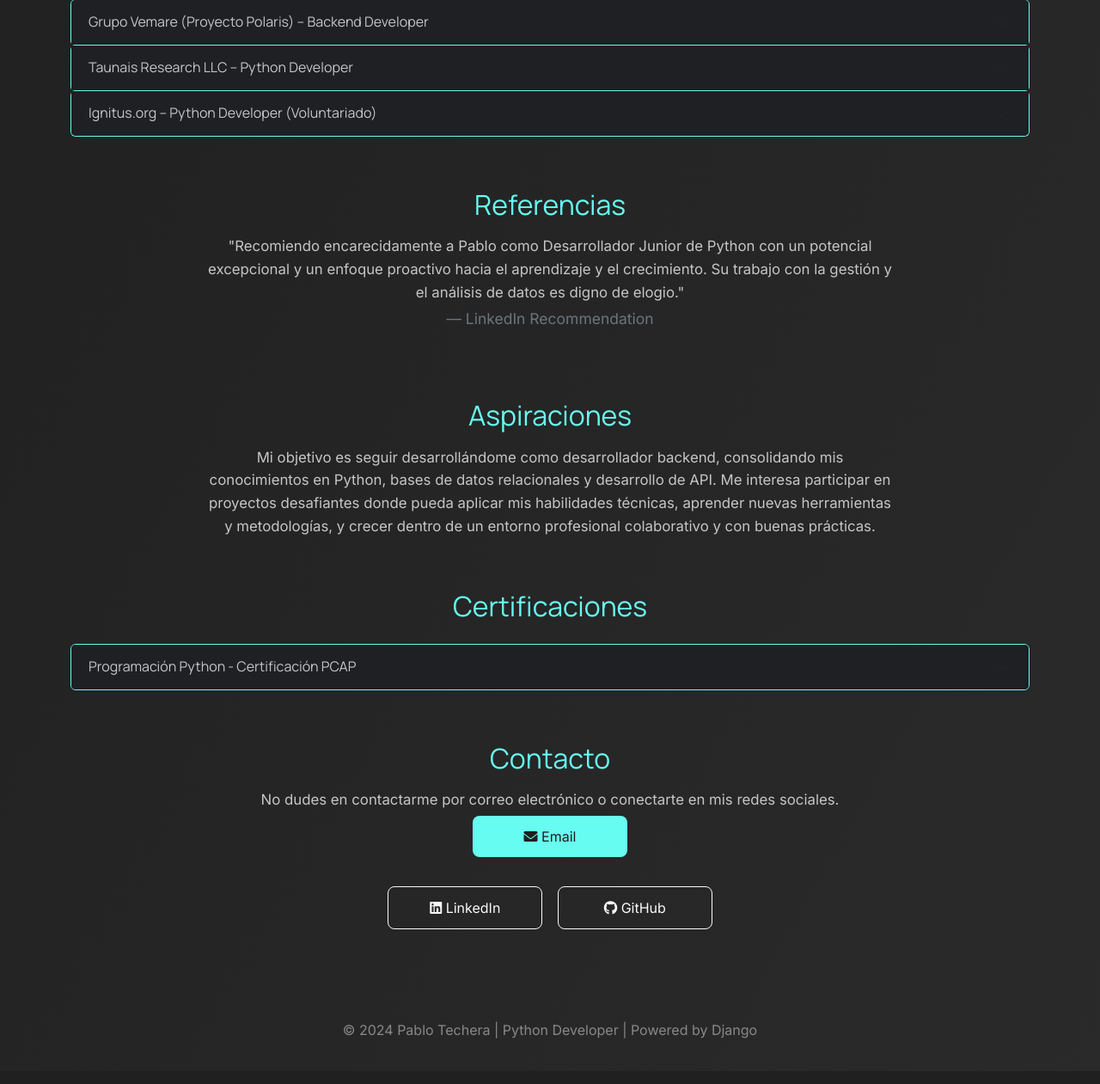
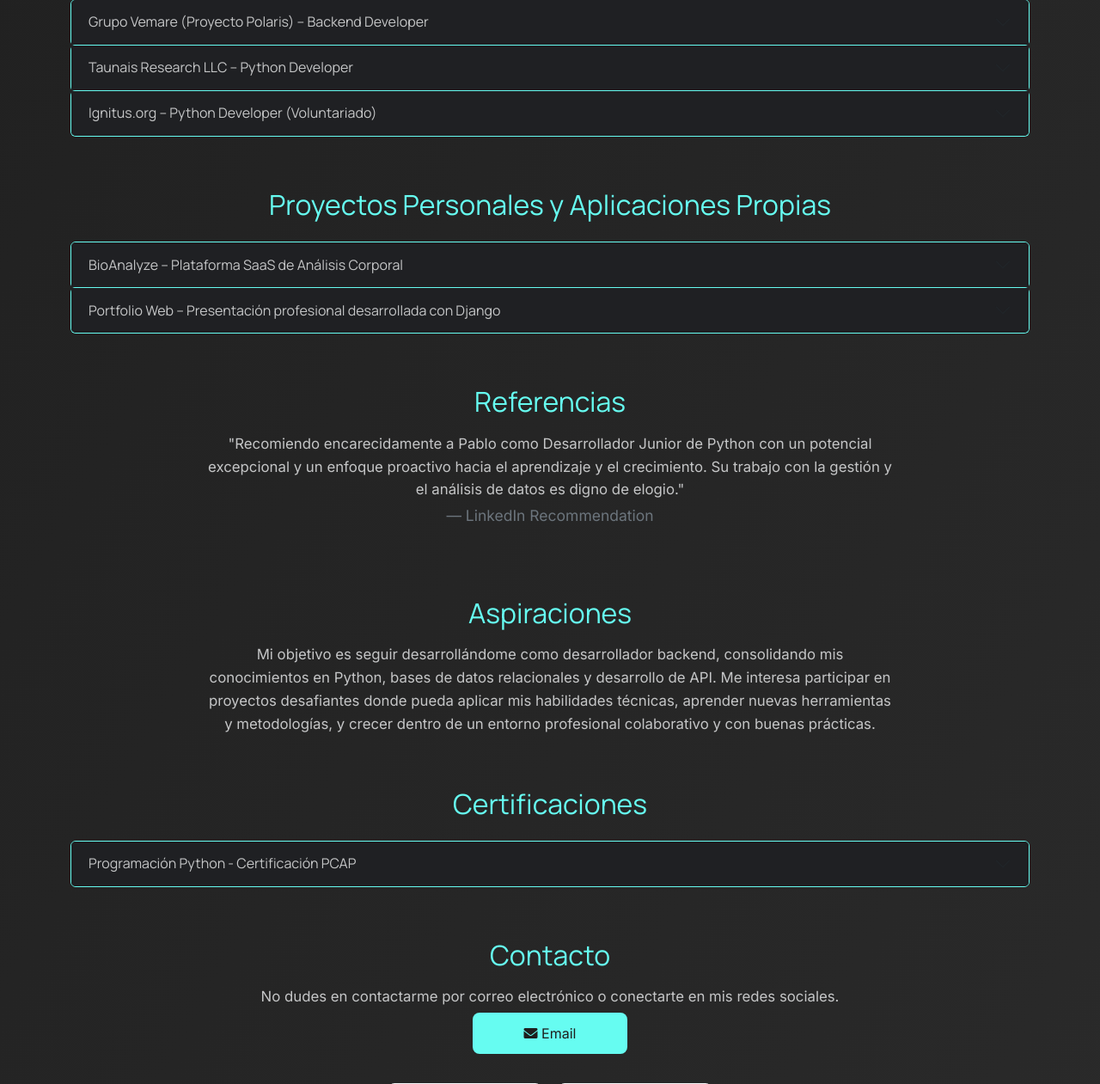
Before and after one commit to pablotech80/portfolio, a Django app: page / in a window 1280 px wide. Shown: the part 1360-2621 px from the top of the page at 86% size. Before the commit the page ends 2568 px from the top, so only its background shows below. Run offline with Django 5.2, Linux system fonts and the light colour scheme; some libraries are stand-ins or nearby versions.

Commit message:
agregando la nueva seccion proyectos

```diff
--- a/portfolio/templates/index.html
+++ b/portfolio/templates/index.html
@@ -513,6 +513,97 @@
   </div>
 </section>
 
+<!-- Proyectos Personales -->
+<section id="proyectos" class="container mt-5">
+  <h2 class="text-center">Proyectos Personales y Aplicaciones Propias</h2>
+  <div class="accordion mt-4" id="projectsAccordion">
+
+    <!-- BioAnalyze -->
+<div class="accordion-item">
+  <h2 class="accordion-header">
+    <button class="accordion-button collapsed" type="button" data-bs-toggle="collapse"
+            data-bs-target="#bioanalyze" aria-expanded="false" aria-controls="bioanalyze">
+      BioAnalyze – Plataforma SaaS de Análisis Corporal
+    </button>
+  </h2>
+  <div id="bioanalyze" class="accordion-collapse collapse" data-bs-parent="#projectsAccordion">
+    <div class="accordion-body" style="text-align: justify;">
+        <!--LOGO CENTRADO-->
+        <div class="text-center mb-3">
+  <iframe
+    src="https://drive.google.com/file/d/1x4oYFNrGF-58c-_KQD2TZ_jXMCeRHG8H/preview"
+    width="200" height="200"
+    style="border: none; border-radius: 10px; box-shadow: 0 0 10px rgba(0,0,0,0.3);">
+  </iframe>
+</div>
+      <p>
+        <strong>BioAnalyze</strong> no es un simple proyecto técnico: es una plataforma en evolución creada para profesionales del sector salud, fitness y alto rendimiento.
+        Su diseño responde a una necesidad real que viví durante más de 15 años como entrenador y asesor nutricional: contar con una herramienta integral, precisa y automatizada
+        para analizar la composición corporal y generar planes personalizados en cuestión de segundos.
+        </p>
+        <p>
+        El informe generado por BioAnalyze incluye métricas clave como el TMB, TDEE, Edad metabólica, IMC, Porcentaje de grasa corporal, Masa muscular, FFMI,
+        ratio cintura-altura, peso saludable estimado, sobrepeso y balance hídrico, junto con un cálculo automatizado de requerimientos de macronutrientes
+        según los objetivos del usuario, aparte de interpretaciones de cada resultado y recomendaciones de acciones.
+        </p>
+        <p>
+        Esta herramienta es usada a diario por entrenadores personales, nutricionistas y atletas para evaluar, monitorizar y ajustar progresos, gracias a su interfaz simple,
+        su lógica biomédica validada y la capacidad de generar resultados claros, visuales y accionables.
+        </p>
+      <ul style="max-width: 800px; margin: 0 auto; text-align: justify; padding-left: 1.2rem;">
+        <li>Backend: Python (Flask → Django), PostgreSQL</li>
+        <li>Infraestructura: Docker, Railway</li>
+        <li>Funcionalidades activas: cálculo automático, informe nutricional, API REST</li>
+        <li>Roadmap: autenticación, módulo de nutrición, rutinas de entrenamiento, GPT personalizado (Fitmaster AI), pasarela de pagos</li>
+      </ul>
+      <p>
+        Esta herramienta está siendo utilizada actualmente por profesionales del sector salud y bienestar, quienes me aportan feedback continuo
+        para mejorar su funcionalidad. Mi objetivo es convertir BioAnalyze en una solución integral que permita monitorizar, prescribir y personalizar
+        planes desde una sola plataforma, con base científica y experiencia real.
+      </p>
+      <p>
+        🔗 <a href="https://bioanalyze.up.railway.app/informe_web" target="_blank">Probar versión beta</a> |
+        📂 <em>Repositorio privado. Si deseas acceso, no dudes en contactarme para conceder permisos.</em>
+      </p>
+    </div>
+  </div>
+</div>
+
+
+    <!-- Portfolio Web -->
+<div class="accordion-item">
+  <h2 class="accordion-header">
+    <button class="accordion-button collapsed" type="button" data-bs-toggle="collapse"
+            data-bs-target="#portfolioWeb" aria-expanded="false" aria-controls="portfolioWeb">
+      Portfolio Web – Presentación profesional desarrollada con Django
+    </button>
+  </h2>
+  <div id="portfolioWeb" class="accordion-collapse collapse" data-bs-parent="#projectsAccordion">
+    <div class="accordion-body" style="text-align: justify;">
+      <p>
+        Este portfolio que estás navegando es un proyecto personal desarrollado con <strong>Django</strong>,
+        estilizado con <strong>Bootstrap 5</strong> y desplegado en la nube.
+        Representa mi identidad como desarrollador backend y evoluciona junto con mis habilidades y experiencia profesional.
+      </p>
+      <p>
+        Integra múltiples secciones informativas, currículums en PDF descargables, y ha sido diseñado
+        para ser completamente responsive y adaptable a futuros proyectos.
+      </p>
+      <ul style="max-width: 800px; margin: 0 auto; text-align: justify; padding-left: 1.2rem;">
+        <li>Diseño responsivo con estilo moderno</li>
+        <li>Currículum disponible en español e inglés</li>
+        <li>Uso de Docker y Gunicorn para producción</li>
+        <li>Desplegado en Vercel</li>
+      </ul>
+      <p style="margin-top: 1rem;">
+        📂 <a href="https://github.com/pablotech80/portfolio.git" target="_blank">Ver código en GitHub</a>
+      </p>
+    </div>
+  </div>
+</div>
+</div>
+</section>
+
 <!-- Referral Section -->
 <section id="referral" class="container mt-5">
     <h2 class="text-center">Referencias</h2>
```
